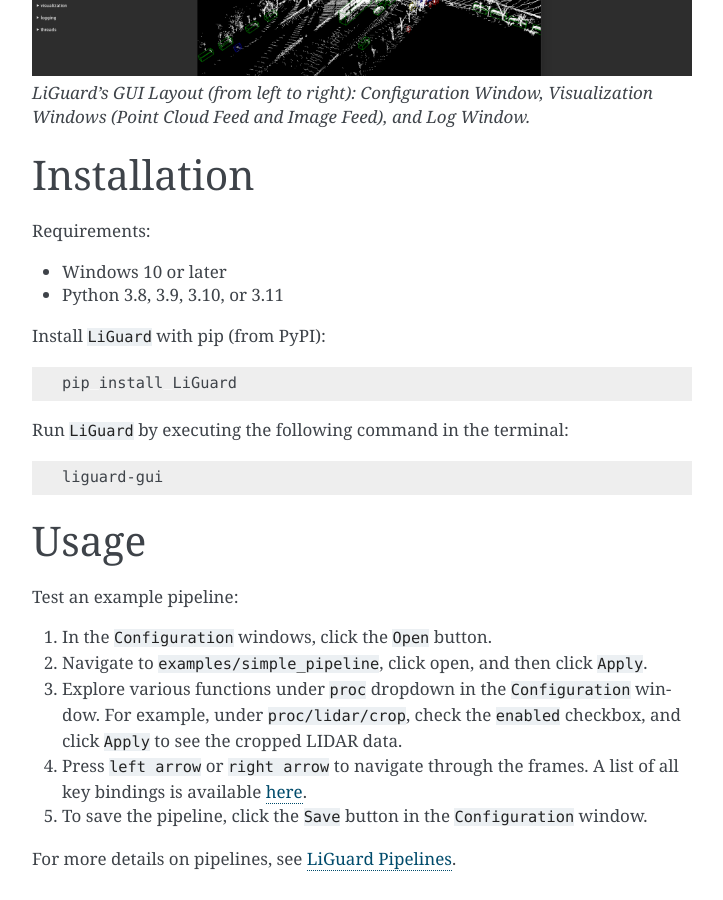
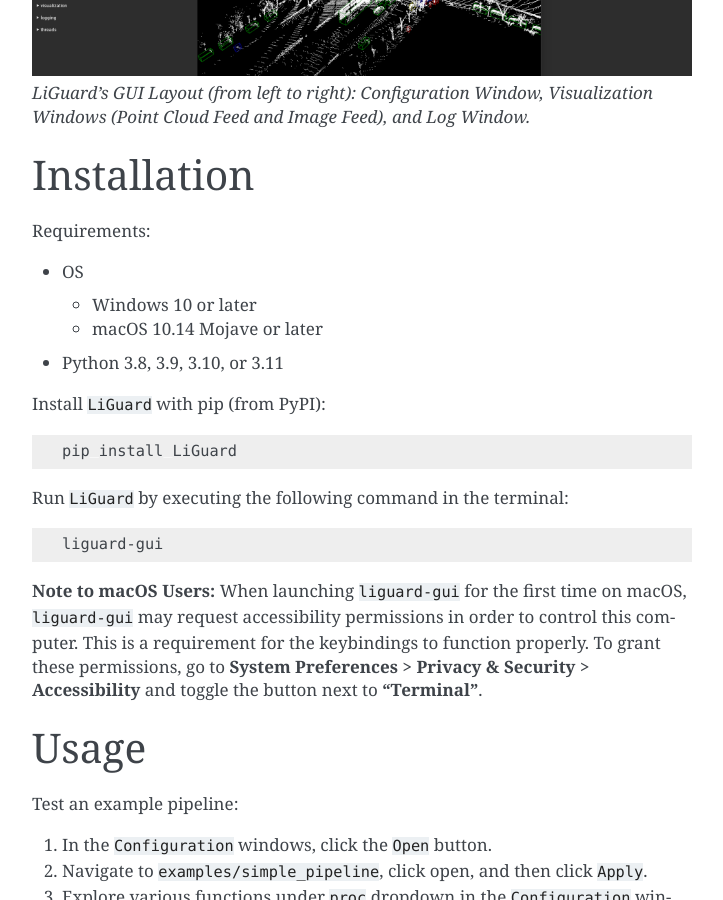
Before and after one commit to m-shahbaz-kharal/LiGuard-2.x, a Sphinx documentation site: the page built from docs/sphinx/README.md, in a window 1280 px wide and 900 px high, scrolled down 854 px. Shown: the whole window, without its empty margins (388-1111 px from the left). Built offline with Sphinx 7.4.7, drawn with Linux system fonts in a browser that asks for light colours.

Commit message:
docs: update installation instructions to include macOS support and accessibility permissions note.

````diff
--- a/docs/sphinx/README.md
+++ b/docs/sphinx/README.md
@@ -12,7 +12,9 @@
 
 # Installation
 Requirements:
-- Windows 10 or later
+- OS
+  - Windows 10 or later
+  - macOS 10.14 Mojave or later
 - Python 3.8, 3.9, 3.10, or 3.11
 
 Install `LiGuard` with pip (from PyPI):
@@ -24,6 +26,9 @@
 ```bash
 liguard-gui
 ```
+
+**Note to macOS Users:** When launching `liguard-gui` for the first time on macOS, `liguard-gui` may request accessibility permissions in order to control this computer. This is a requirement for the keybindings to function properly. To grant these permissions, go to **System Preferences > Privacy & Security > Accessibility** and toggle the button next to **"Terminal"**.
+
 # Usage
 Test an example pipeline:
 
````
Also changed, not shown: README.md (+6 -1 lines).
